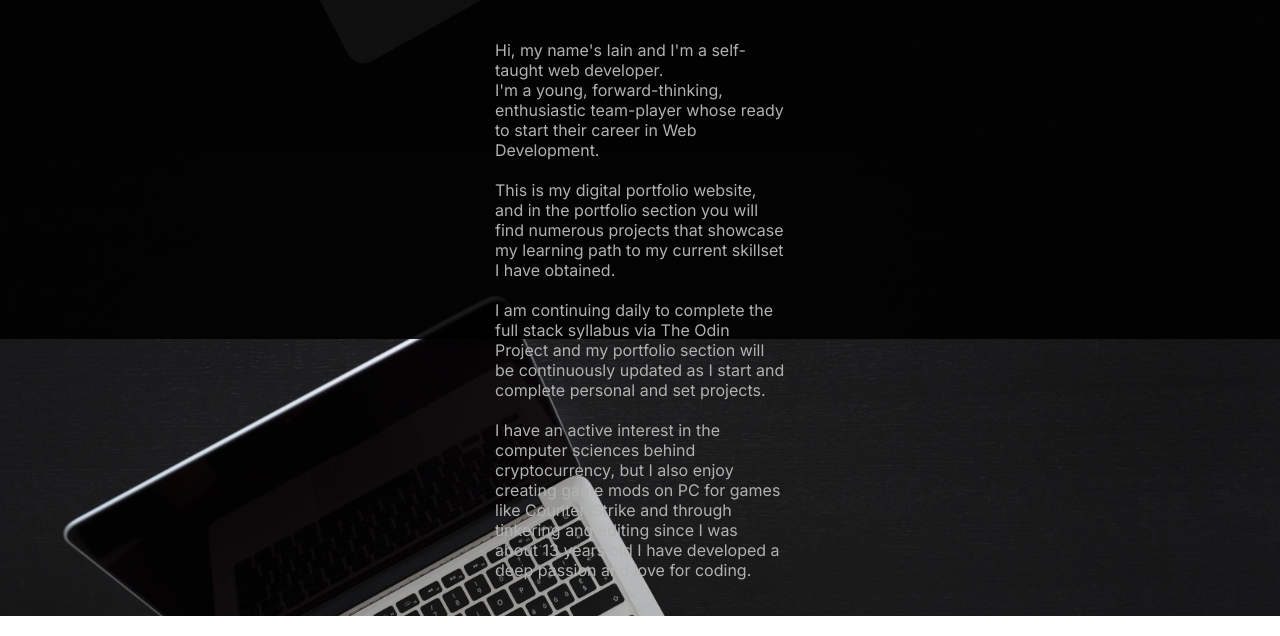
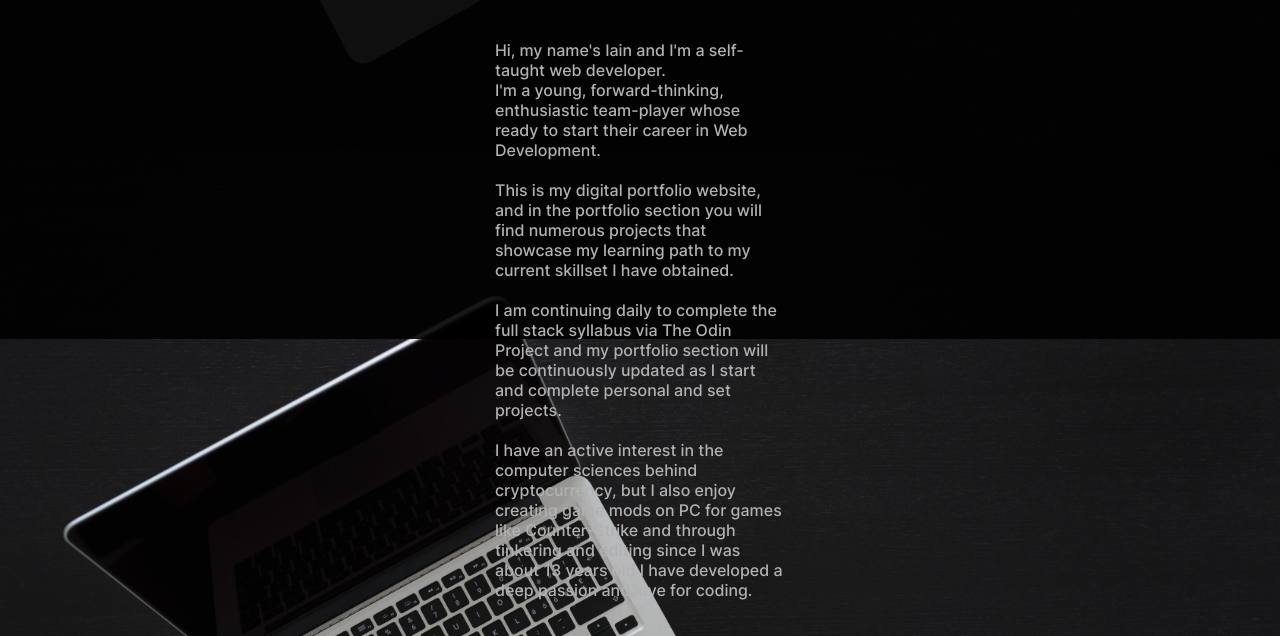
Before and after one commit to iainbrux/website-test-dev, a website built with webpack: page src/index.html in a window 1280 px wide. Shown: the part 461-1097 px from the top of the page. Built offline with nearby package versions, Linux system fonts and the light colour scheme.

Commit message:
implemented font locally

```diff
--- a/src/index.html
+++ b/src/index.html
@@ -3,8 +3,6 @@
 
 <head>
     <link rel="stylesheet" href="./style.css">
-    <link rel="preconnect" href="https://fonts.gstatic.com">
-    <link href="https://fonts.googleapis.com/css2?family=Inter&display=swap" rel="stylesheet">
     <meta charset="UTF-8">
     <meta name="viewport" content="width=device-width, initial-scale=1.0">
     <title>Iain Brookes</title>
--- a/src/style.css
+++ b/src/style.css
@@ -1,3 +1,8 @@
+@font-face {
+    src: url(./fonts/Inter-Medium.ttf);
+    font-family: Inter;
+}
+
 html,
 body {
     padding: 0;
```
Also changed, not shown: src/links.html (+0 -2 lines), src/portfolio.html (+0 -2 lines), src/fonts/Inter-Medium.ttf (added).
